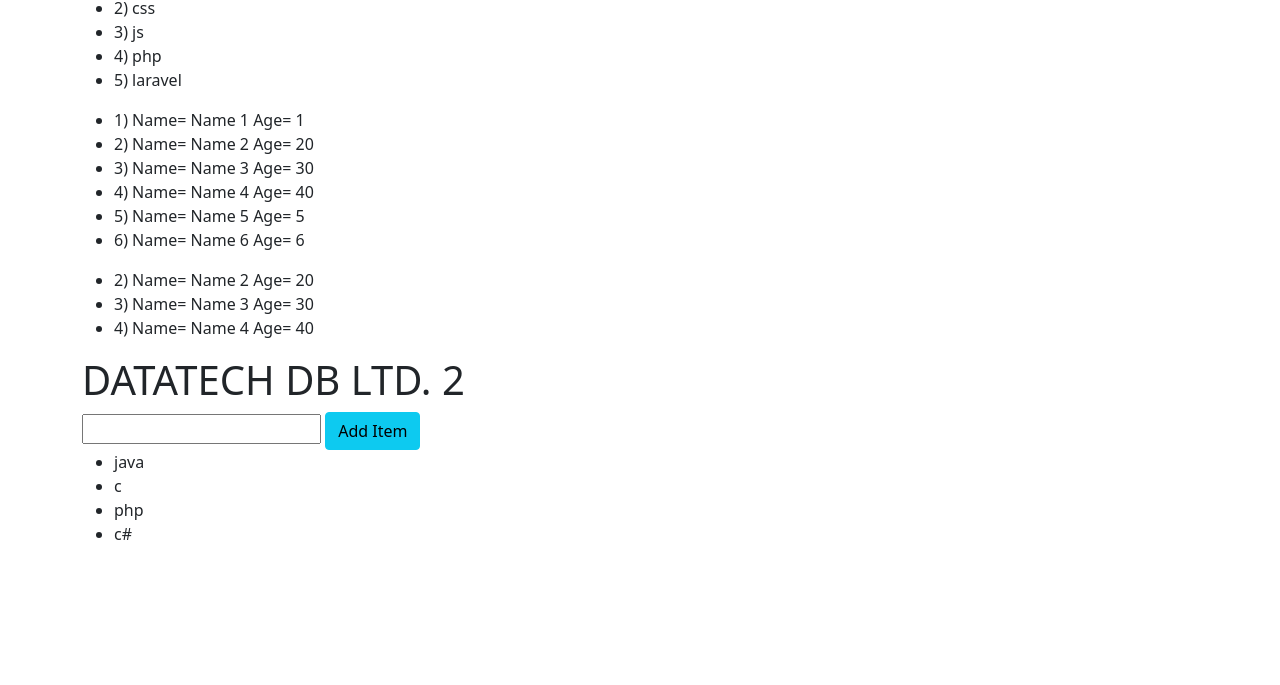
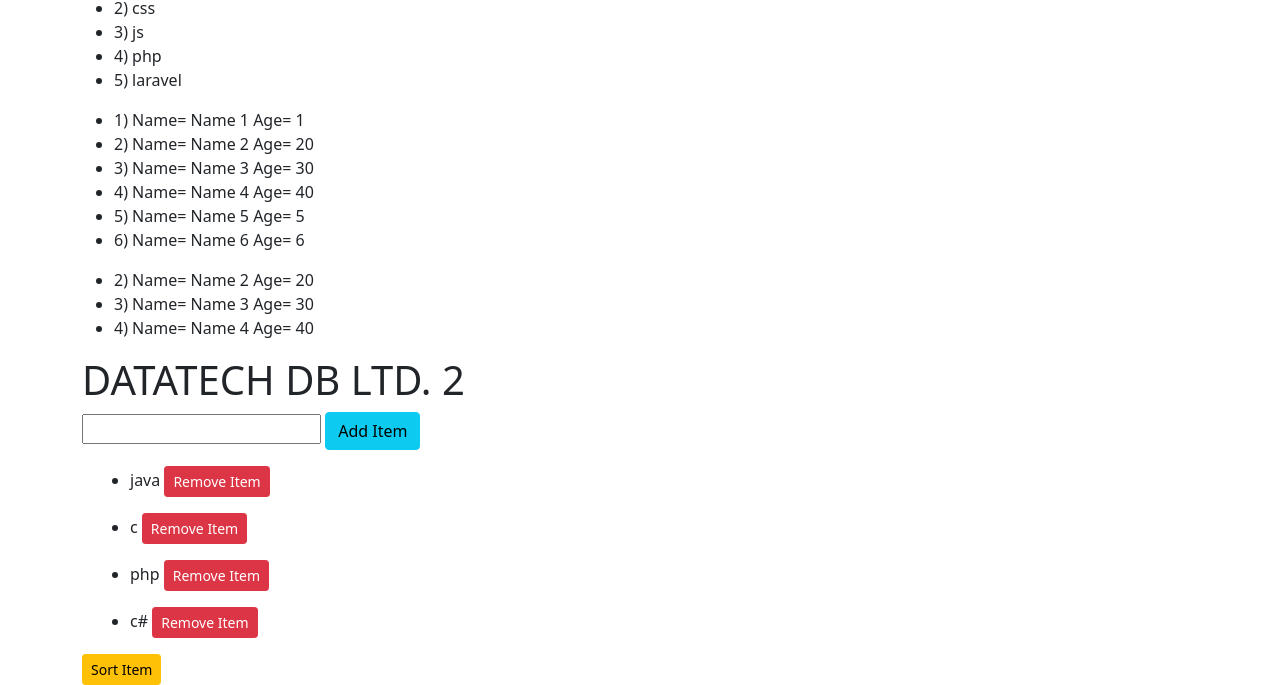
Before and after one commit to engrSakir/Learn-View.js-test, a plain HTML site: page index.html in a window 1280 px wide. Shown: the part 458-1143 px from the top of the page. Before the commit the page ends 1020 px from the top, so only its background shows below. Drawn offline with nearby package versions, Linux system fonts and the light colour scheme.

```diff
--- a/index.html
+++ b/index.html
@@ -54,8 +54,10 @@
         <div class="content3">
             <input type="text" v-model="item"> <button class="btn btn-info" @click="addItemNow">Add Item</button>
             <ul>
-                <li v-for="skill in skills">{{ skill }}</li>
+                <li class="m-3" v-for="(skill, index) in skills">{{ skill }} <button class="btn btn-danger btn-sm" @click="removeItem(index)">Remove Item</button></li>
             </ul>
+            <button class="btn btn-warning btn-sm" @click="sortItem">Sort Item</button>
+
         </div>
     </div>
 
@@ -117,6 +119,12 @@
                         this.skills.push(this.item);
                         this.item=null;
                     }
+                },
+                removeItem(index){
+                    this.skills.splice(index, 1);
+                },
+                sortItem(){
+                    this.skills.sort();
                 }
             }
         });
```
